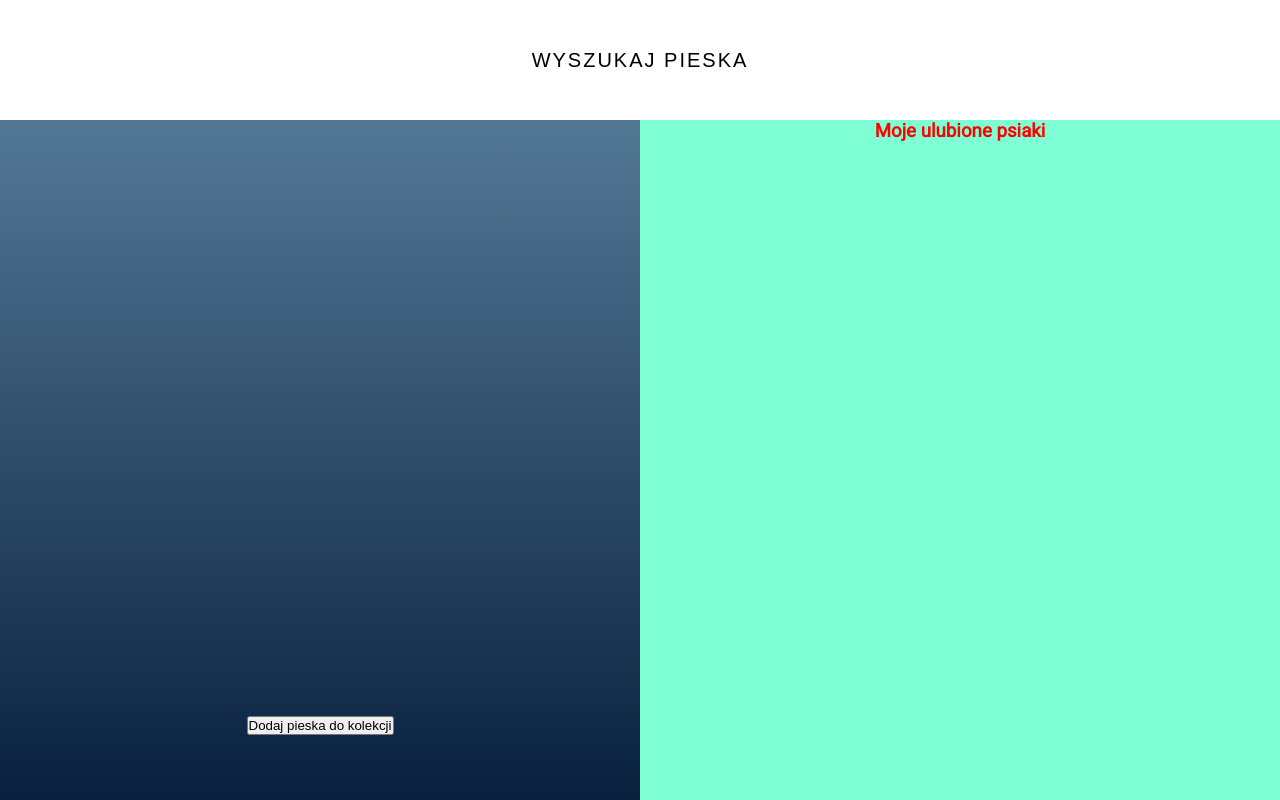
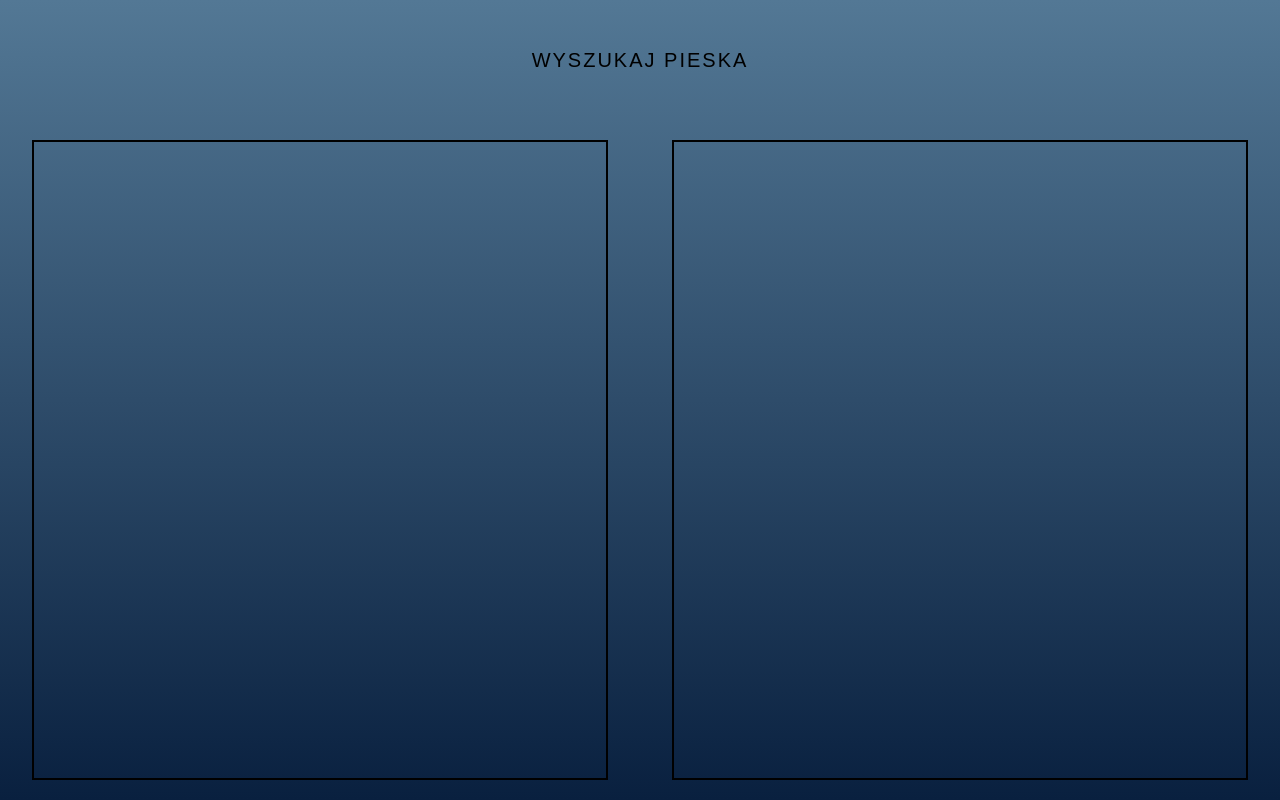
Before and after one commit to TomiKowi/Git-start, a React (Create React App) app in the folder my-app/: page / in a window 1280 px wide. Built offline with nearby package versions, Linux system fonts and the light colour scheme.

Commit message:
add new component FavoriteDogs

```diff
--- a/my-app/src/App.css
+++ b/my-app/src/App.css
@@ -8,12 +8,13 @@ body {
     width: 100%;
     height: 100vh;
     font-family: 'Roboto', sans-serif;
+    background-image: linear-gradient(to top, #09203f 0%, #537895 100%);
 }
 
 div.mainContainer {
     display: flex;
+    justify-content: space-around;
+    align-items: center;
     height: 85vh;
     width: 100vw;
-
-
 }
--- a/my-app/src/FavoriteDogs.css
+++ b/my-app/src/FavoriteDogs.css
@@ -1,13 +1,20 @@
-h3 {
-    color: red;
+div.favoriteDogsContainer {
+    display: flex;
+    justify-content: space-around;
+    align-items: center;
+    flex-wrap: wrap;
+    height: 80vh;
+    width: 45vw;
+    border: solid 2px black;
 }
 
-div.dogsContainer {
-    display: flex;
-    justify-content: center;
-    align-items: flex-star;
-    height: 85vh;
-    width: 50vw;
-    /* background-image: linear-gradient(to top, #09203f 0%, #537895 100%); */
-    background-color: aquamarine;
+div.imageFavoriteDogsContainer {
+    width: 180px;
+    height: 180px;
 }
+
+img {
+    width: 100%;
+    height: 100%;
+    object-fit: cover;
+}
--- a/my-app/src/Form.css
+++ b/my-app/src/Form.css
@@ -4,8 +4,6 @@
     align-items: center;
     height: 15vh;
     width: 100vw;
-    /* background-color: #537895; */
-    background-color: #fff;
 }
 
 .searchForm button {
@@ -21,6 +19,5 @@
 }
 
 .searchForm button:hover {
-    border-bottom: 2px solid white;
-    color: white;
+    border-bottom: 2px solid black;
 }
--- a/my-app/src/Result.css
+++ b/my-app/src/Result.css
@@ -3,9 +3,9 @@ div.resultContainer {
     flex-direction: column;
     justify-content: space-around;
     align-items: center;
-    height: 85vh;
-    width: 50vw;
-    background-image: linear-gradient(to top, #09203f 0%, #537895 100%);
+    height: 80vh;
+    width: 45vw;
+    border: solid 2px black;
 }
 
 div.imageContainer {
@@ -18,3 +18,19 @@ img {
     height: 100%;
     object-fit: cover;
 }
+
+button.addToFavorites {
+    padding: 10px 20px;
+    font-size: 16px;
+    text-transform: uppercase;
+    letter-spacing: 2px;
+    background-color: inherit;
+    border: 2px solid transparent;
+    cursor: pointer;
+    outline: none;
+    transition: all 0.3s ease;
+}
+
+button.addToFavorites:hover {
+    border-bottom: 2px solid black;
+}
--- a/my-app/src/components/App.js
+++ b/my-app/src/components/App.js
@@ -33,20 +33,29 @@ class App extends Component {
 
   handleAddClick = () => {
     const favorites = [...this.state.favoriteImages];
-    favorites.push(this.state.image);
-    this.setState({
-      favoriteImages: favorites
-    })
+
+    if (favorites.length >= 9) {
+      alert("Baza piesków zapełniona, nie mozesz dodać więcej piesków!")
+    } else if (favorites.includes(this.state.image)) {
+      alert("Ten piesek został juz dodany :(")
+    }
+    else {
+      favorites.push(this.state.image);
+      this.setState({
+        favoriteImages: favorites
+      })
+    }
+
 
   }
 
   render() {
     return (
       <div className="App" >
-        <Form click={this.handleClick} />
+        <Form image={this.state.image} click={this.handleClick} />
         <div className="mainContainer">
           <Result image={this.state.image} addClick={this.handleAddClick} />
-          <FavoriteDogs />
+          <FavoriteDogs favorites={this.state.favoriteImages} />
         </div>
       </div>
     );
--- a/my-app/src/components/FavoriteDogs.js
+++ b/my-app/src/components/FavoriteDogs.js
@@ -2,11 +2,15 @@ import React from 'react';
 import '../FavoriteDogs.css'
 
 
-const FavoriteDogs = () => {
+const Favorite = (props) => <div className="imageFavoriteDogsContainer"><img src={props.content} alt="" /></div>
+
+const FavoriteDogs = (props) => {
+
+    const Favorites = props.favorites.map(favorite => <Favorite content={favorite} />)
 
     return (
-        <div className="dogsContainer">
-            <h3>Moje ulubione psiaki</h3>
+        <div className="favoriteDogsContainer">
+            {Favorites}
         </div>
     );
 }
--- a/my-app/src/components/Form.js
+++ b/my-app/src/components/Form.js
@@ -4,7 +4,7 @@ import '../Form.css';
 const Form = (props) => {
     return (
         <div className="searchForm">
-            <button onClick={props.click} className="searchButton">Wyszukaj pieska</button>
+            {props.image ? <button onClick={props.click} className="searchButton">Wyszukaj kolejnego pieska</button> : <button onClick={props.click} className="searchButton">Wyszukaj pieska</button>}
         </div>
     );
 }
--- a/my-app/src/components/Result.js
+++ b/my-app/src/components/Result.js
@@ -10,7 +10,8 @@ const Result = (props) => {
             <div className="imageContainer">
                 {image ? <img src={image} alt="Random Dog" /> : null}
             </div>
-            <button onClick={addClick}>Dodaj pieska do kolekcji</button>
+            {image ? <button className="addToFavorites" onClick={addClick}>Dodaj pieska do kolekcji</button> : null}
+
         </div>
     );
 }
```
